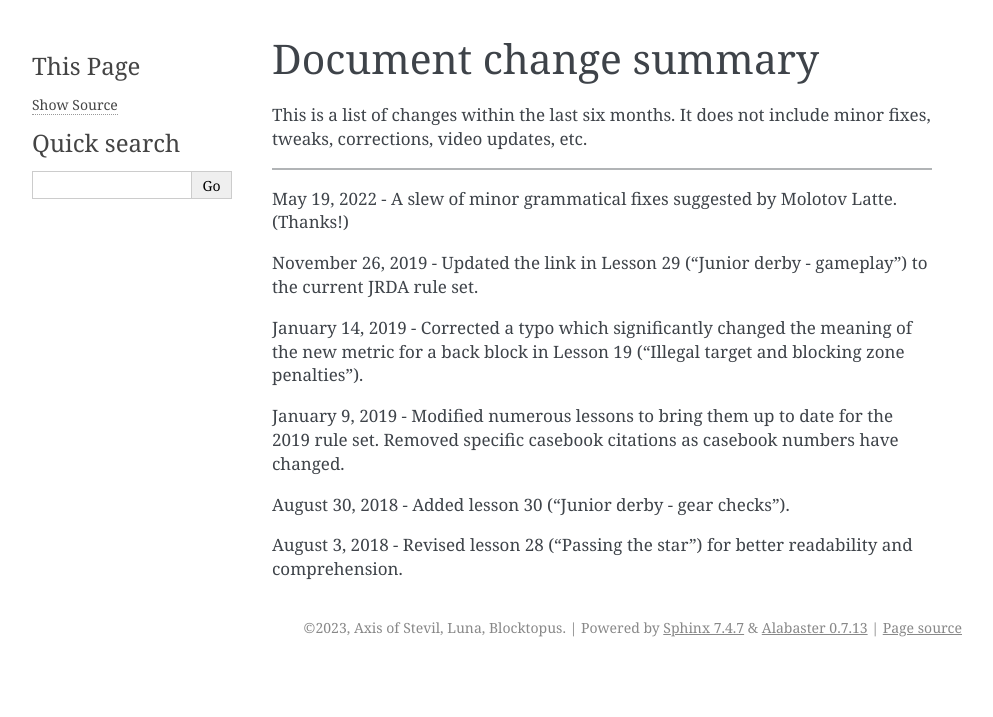
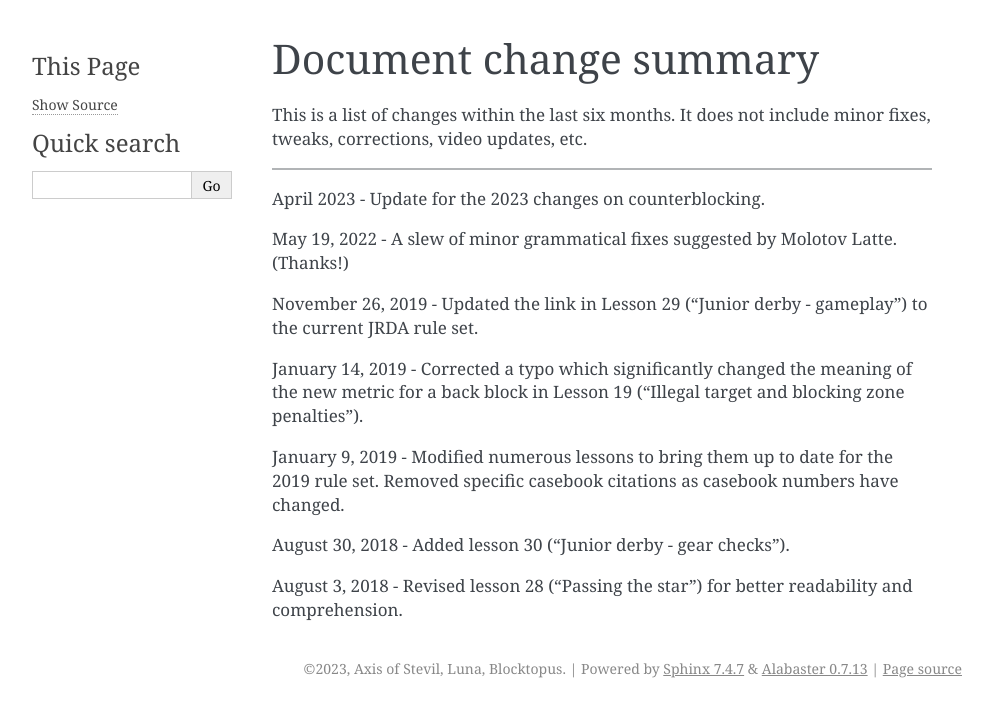
Before and after one commit to mrogaski/zenref, a Sphinx documentation site: the page built from docs/source/document_change_summary.rst, in a window 1280 px wide. Shown: the top 717 px of the page, without its empty margins (148-1141 px from the left). Built offline with Sphinx 7.4.7, drawn with Linux system fonts in a browser that asks for light colours.

Commit message:
Update document_change_summary.rst

```diff
--- a/docs/source/document_change_summary.rst
+++ b/docs/source/document_change_summary.rst
@@ -4,6 +4,8 @@ Document change summary
 This is a list of changes within the last six months. It does not include minor fixes, tweaks, corrections, video updates, etc.
 
 ------------
+
+April 2023 - Update for the 2023 changes on counterblocking.
 
 May 19, 2022 - A slew of minor grammatical fixes suggested by Molotov Latte.  (Thanks!)
 
```
